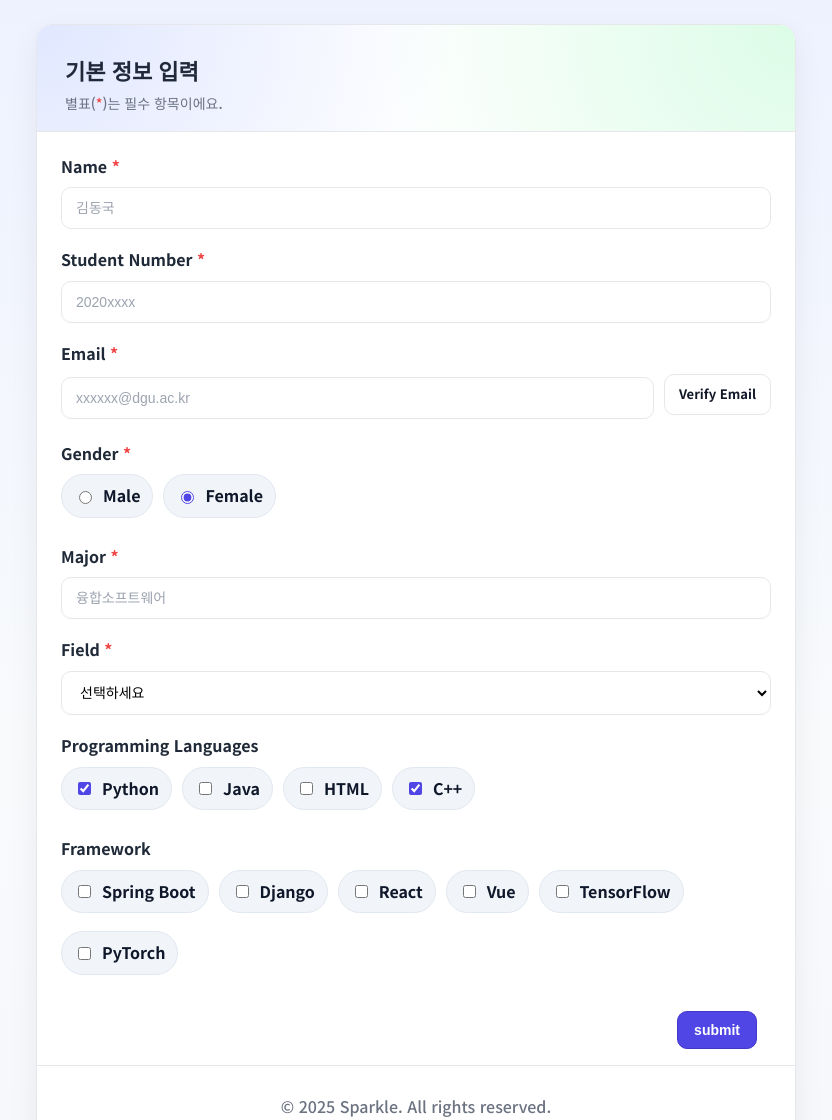
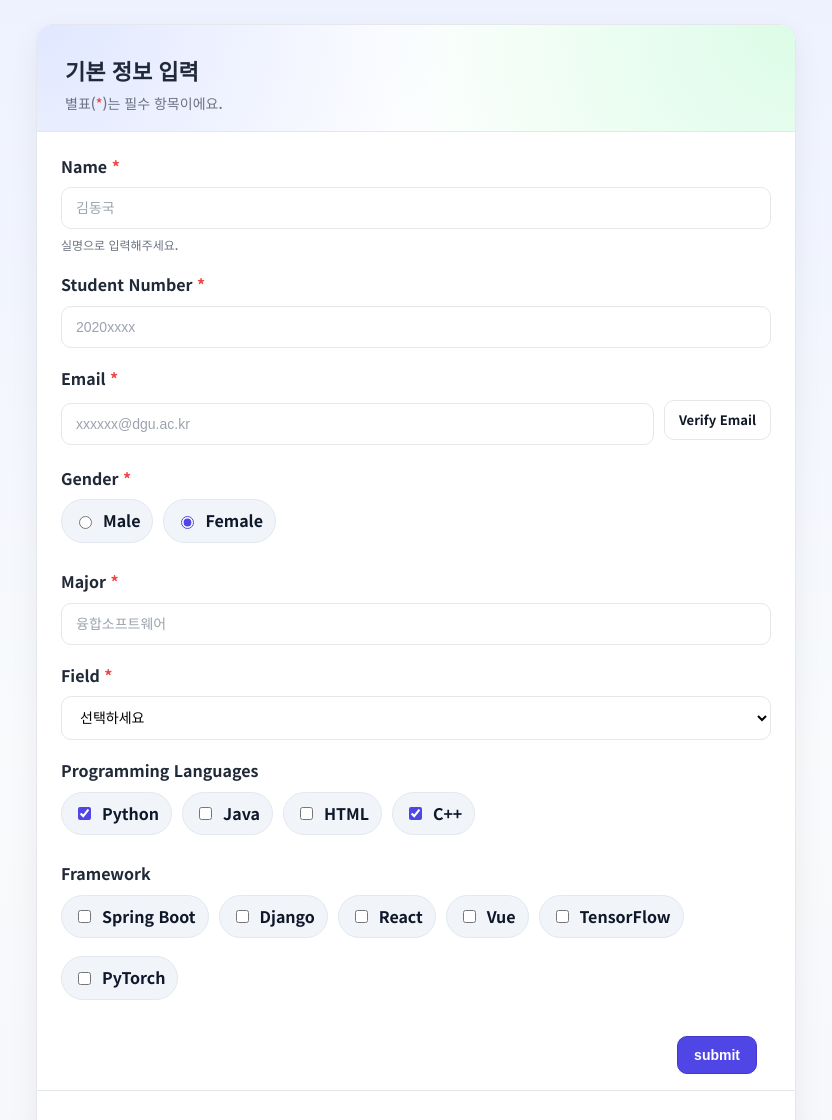
Before and after one commit to CSID-DGU/2025-2-OSSPrac-sparkle-01, a Flask app: page / in a window 1280 px wide. Shown: the top 1120 px of the page, without its empty margins (224-1056 px from the left). Run offline with Flask 3, Linux system fonts and the light colour scheme.

Commit message:
이름 유효성검사 문구 조건 수정

```diff
--- a/Subject3_1/templates/input.html
+++ b/Subject3_1/templates/input.html
@@ -17,6 +17,31 @@
     const verifyBtn = document.querySelector(".Email_Verification");
     const emailInput = document.getElementById("email");
     const message = document.querySelector(".email-message");
+
+    const nameInput = document.getElementById("name");
+    const nameHelp  = document.getElementById("name-help");
+    const namePattern = /^[A-Za-z가-힣\s]+$/;
+
+    nameInput.addEventListener("input", (e) => {
+      const v = e.target.value;
+
+      if (v.length === 0) {
+        nameHelp.textContent = "실명으로 입력해주세요.";
+        nameHelp.classList.remove("error-text");
+        nameInput.classList.remove("error");
+        return;
+      }
+
+      if (!namePattern.test(v)) {
+        nameHelp.textContent = "이름은 한글 또는 영문만 입력할 수 있습니다.";
+        nameHelp.classList.add("error-text");
+        nameInput.classList.add("error");
+      } else {
+        nameHelp.textContent = "실명으로 입력해주세요.";
+        nameHelp.classList.remove("error-text");
+        nameInput.classList.remove("error");
+      }
+    });
 
     const studentInput = document.getElementById("student_number");
     const numberError = document.querySelector(".number-error-message");
@@ -88,9 +113,7 @@
               placeholder="김동국"
               required
             >
-            <small class="name-error-message" style="display:none; color:var(--danger); font-size:12px;">
-              ✗ 이름은 한글 또는 영문만 입력할 수 있습니다.
-            </small>
+            <small id="name-help" class="help">실명으로 입력해주세요.</small>
           </div>
 
           <div class="form-group">
```
